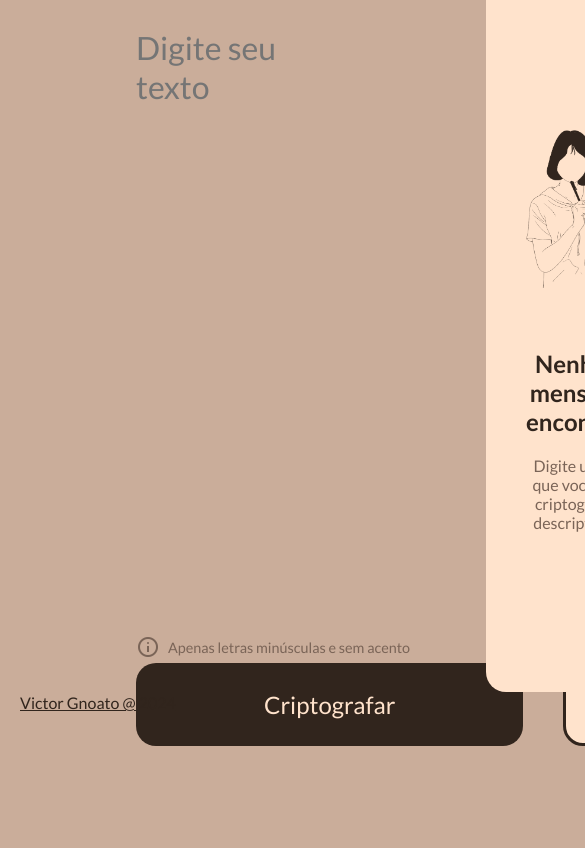
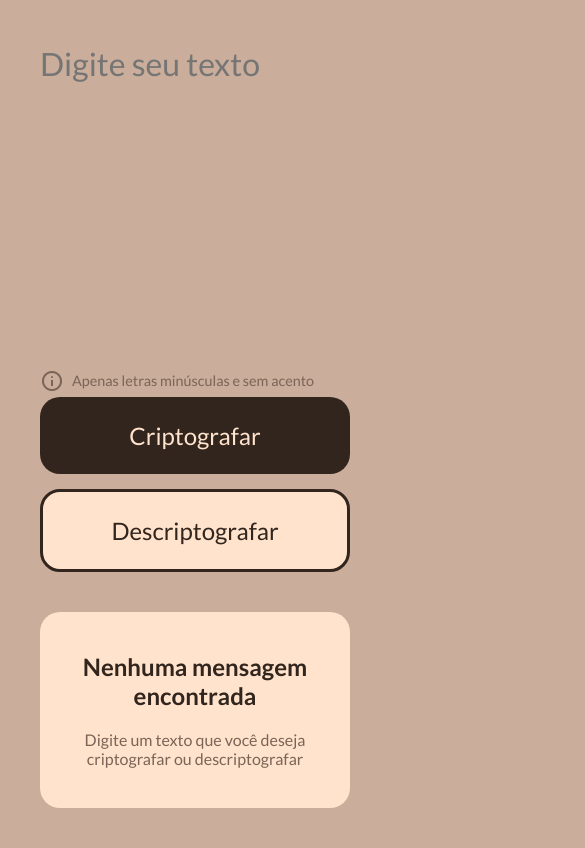
Before and after one commit to gnoatx/oracle-one-desafio-1, a plain HTML site: page index.html in a window 390 px wide. Shown: the part 112-960 px from the top of the page, 585 px wide, since content can reach past the window. Before the commit the page ends 858 px from the top, so only its background shows below. Drawn offline with Linux system fonts and the light colour scheme; a web font is replaced by a local one.

Commit message:
Adicionar @Media para responsividade

```diff
--- a/css/styles.css
+++ b/css/styles.css
@@ -141,3 +141,53 @@ footer a {
     color: var(--highlight);
     text-decoration: underline;
 }
+
+@media (max-width: 1425px) {
+    header {
+        flex-direction: column;
+        width: 100%;
+    }
+
+    .container {
+        height: auto;
+        flex-direction: column;
+        justify-content: center;
+        align-items: center;
+    }
+
+    #user-text {
+        height: 40vh;
+        padding: 20px 20px 0 0;
+    }
+
+    .submit-buttons {
+        display: flex;
+        justify-content: space-evenly;
+    }
+
+    .submit-buttons button {
+        padding: 1.5rem 2.5rem;
+    }
+
+    #output {
+        max-width: none;
+        width: 100%;
+    }
+
+    #no-input-img {
+        display: none;
+    }
+
+    footer {
+        bottom: unset;
+        top: 0;
+        right: 0;
+    }
+
+    @media (max-width: 600px) {
+        .submit-buttons {
+            flex-direction: column;
+            gap: 15px;
+        }
+    }
+}
```
